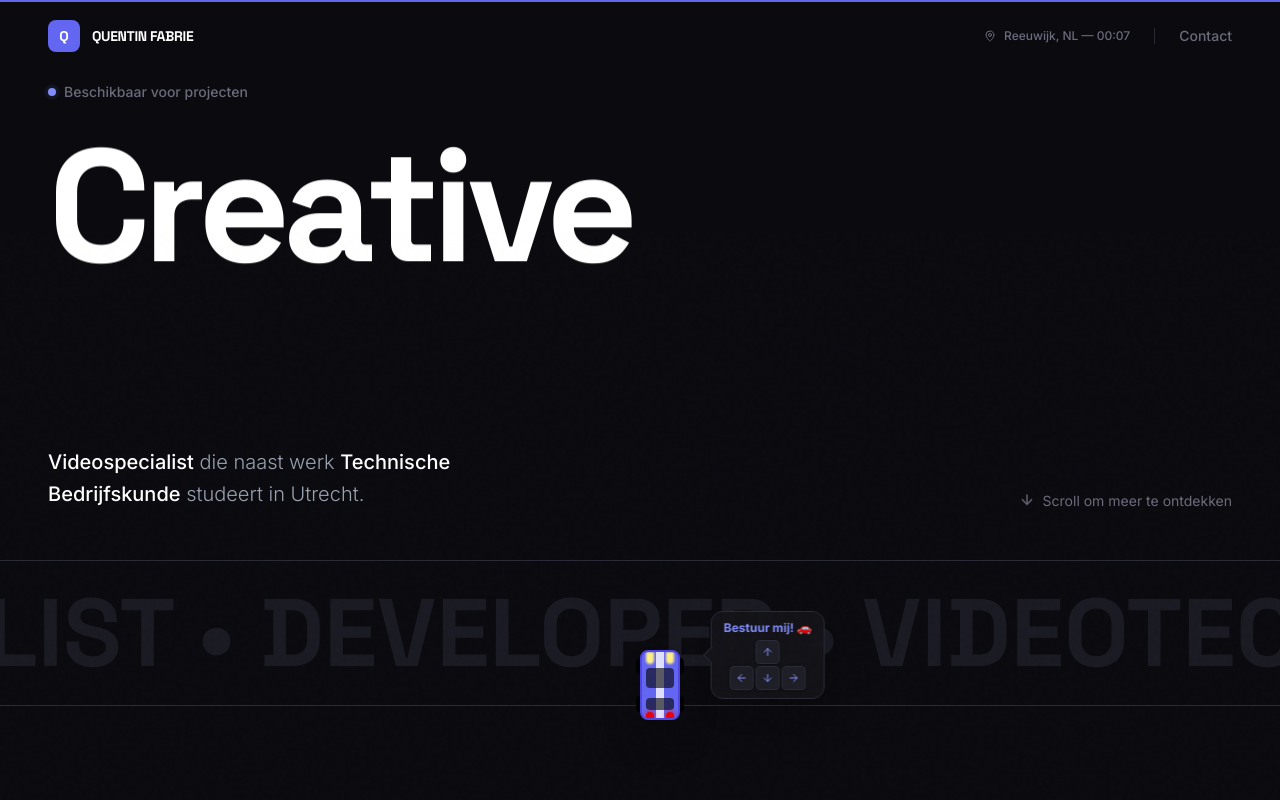
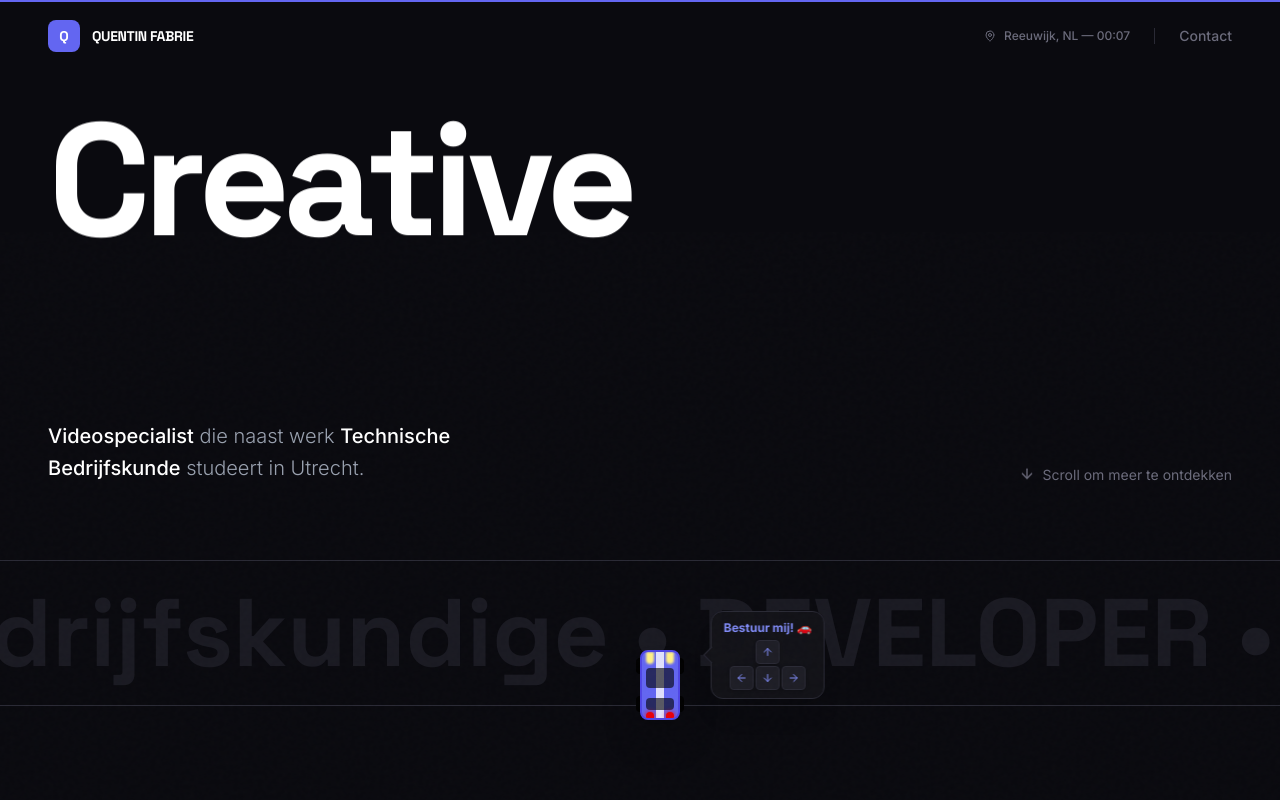
Before and after one commit to QuentinfHn/portfolio-Quentin, a React (Vite) app: page / in a window 1280 px wide. Shown: the top 800 px of the page. Built offline with nearby package versions, Linux system fonts and the light colour scheme.

Commit message:
refactor: remove unused StatusIndicator component and update Marquee text

```diff
--- a/src/App.jsx
+++ b/src/App.jsx
@@ -112,17 +112,6 @@ const BigTextReveal = ({ text, className = "" }) => (
         {char === " " ? "\u00A0" : char}
       </span>
     ))}
-  </div>
-);
-
-// --- Status Indicator ---
-const StatusIndicator = () => (
-  <div className="flex items-center gap-2">
-    <div className="relative">
-      <div className="w-2 h-2 bg-accent-400 rounded-full" />
-      <div className="absolute inset-0 w-2 h-2 bg-accent-400 rounded-full animate-ping opacity-75" />
-    </div>
-    <span className="text-sm text-muted font-medium">Beschikbaar voor projecten</span>
   </div>
 );
 
@@ -458,15 +447,6 @@ function App() {
       <main id="main">
       <Section className="min-h-[70vh] flex flex-col justify-center px-6 md:px-12 pt-20 pb-12">
         <div className="max-w-7xl mx-auto w-full">
-          <motion.div
-            initial={{ opacity: 0 }}
-            animate={{ opacity: 1 }}
-            transition={{ duration: 0.5, delay: 0.2 }}
-            className="mb-8"
-          >
-            <StatusIndicator />
-          </motion.div>
-
           <div className="mb-6">
             <BigTextReveal
               text="Creative"
@@ -503,7 +483,7 @@ function App() {
       </Section>
 
       {/* Marquee Divider */}
-      <Marquee text="AV SPECIALIST • DEVELOPER • VIDEOTECH" />
+      <Marquee text="Technisch Bedrijfskundige • DEVELOPER • VIDEOTECH" />
 
       {/* About */}
       <Section className="py-16 md:py-24 px-6 md:px-12">
@@ -629,7 +609,7 @@ function App() {
         </div>
       </Section>
 
-      <Marquee text="FOTO'S • WERKZAAMHEDEN • BEHIND THE SCENES" reverse />
+      <Marquee text="FOTO'S • WERKZAAMHEDEN • Projecten" reverse />
 
       {/* Work Gallery */}
       <Section className="py-12 md:py-16 !px-0 !max-w-none">
```
